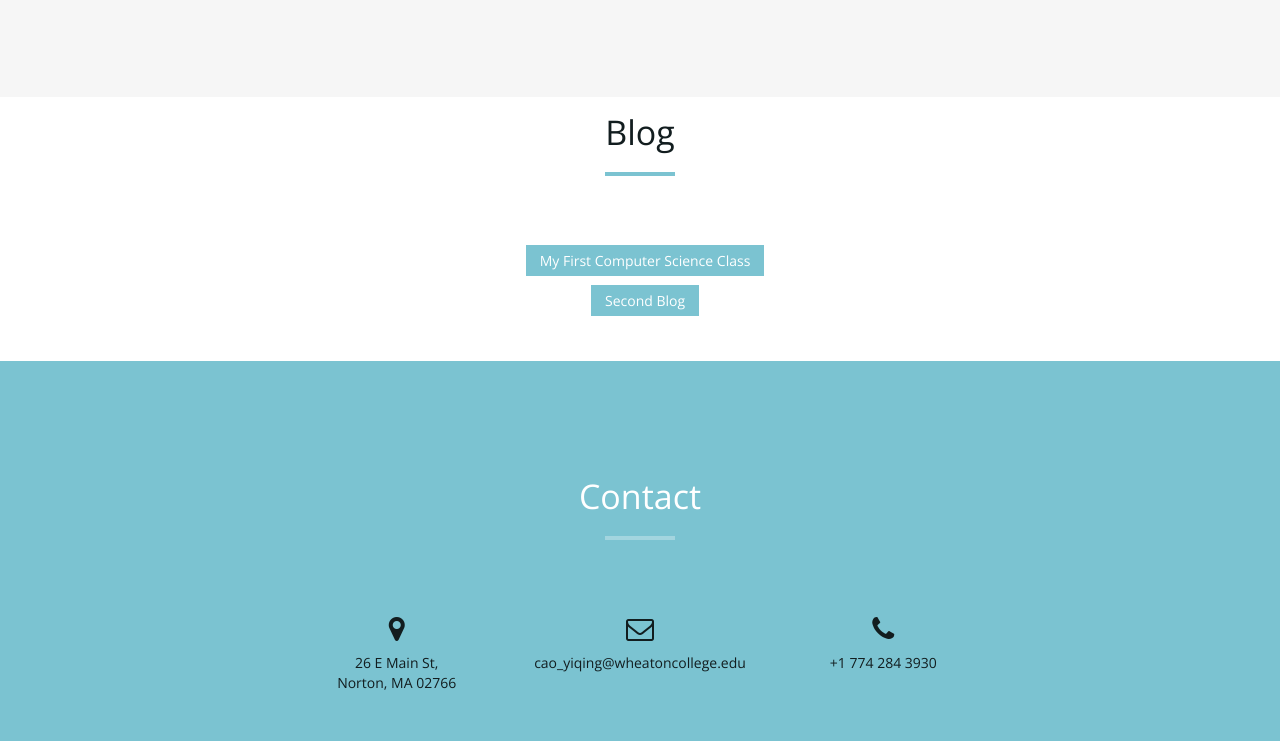
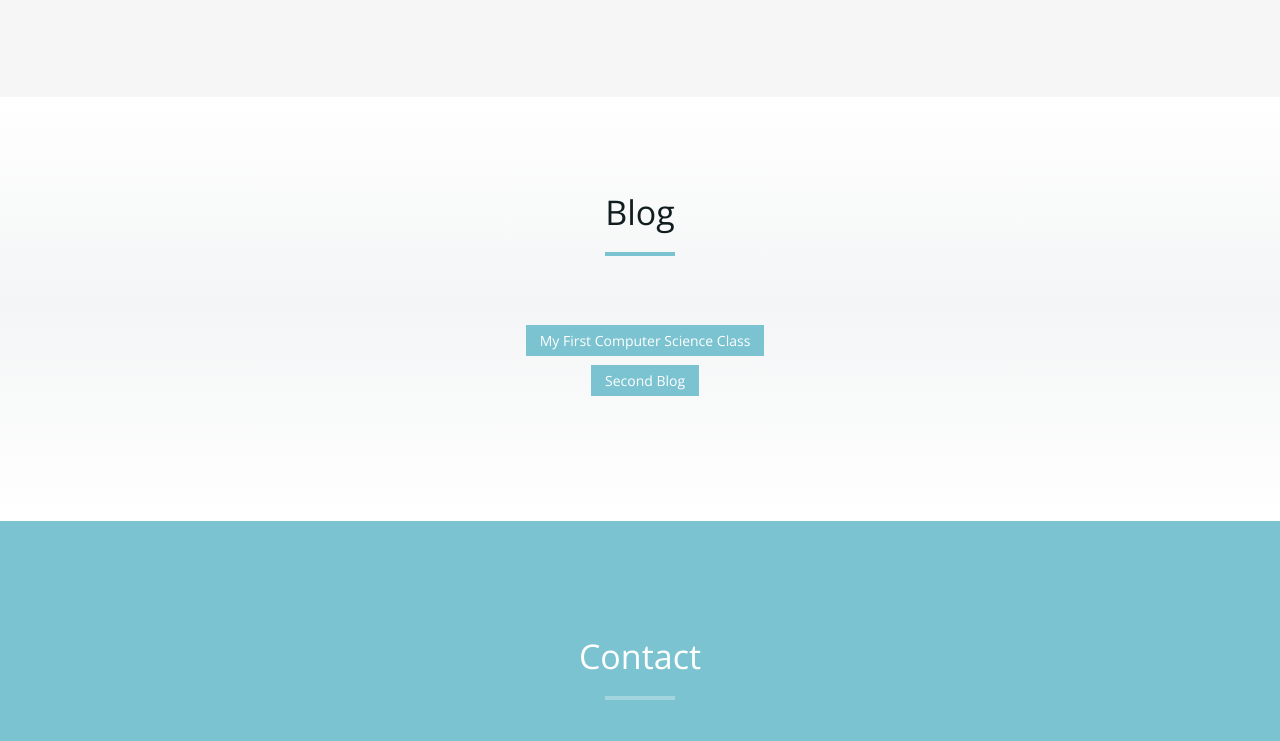
Before and after one commit to YiqingC/YiqingC.github.io, a plain HTML site: page index.html in a window 1280 px wide. Shown: the part 1579-2320 px from the top of the page. Drawn offline with nearby package versions, Linux system fonts and the light colour scheme.

Commit message:
fixed the blog title position

```diff
--- a/css/style.css
+++ b/css/style.css
@@ -247,7 +247,7 @@ hr {
 	font-size: .8em;
 }
 /* Portfolio Section */
-#portfolio {
+#blog {
 	padding: 80px 0;
 	background: #ffffff; /* Old browsers */
 	background: -moz-linear-gradient(top, #ffffff 0%, #f4f5f6 49%, #ffffff 100%); /* FF3.6+ */
```
